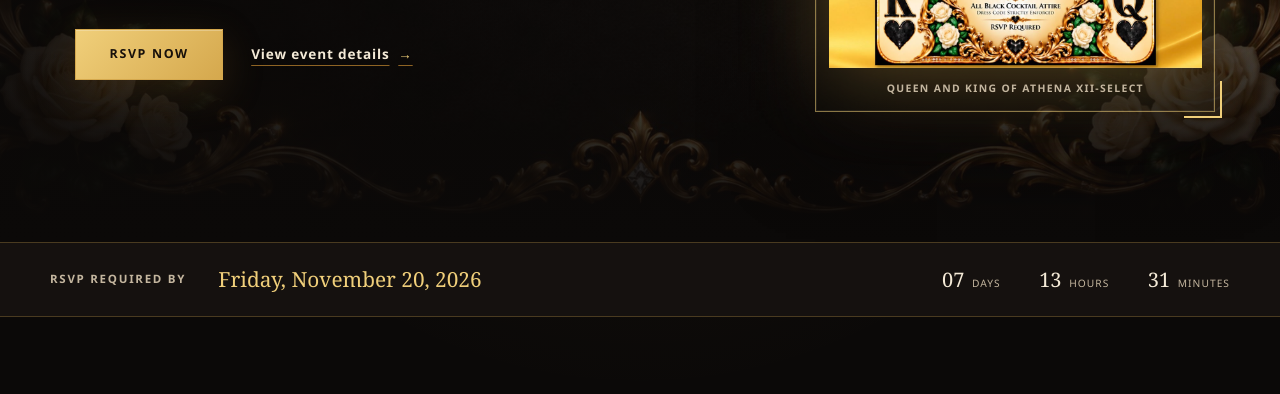
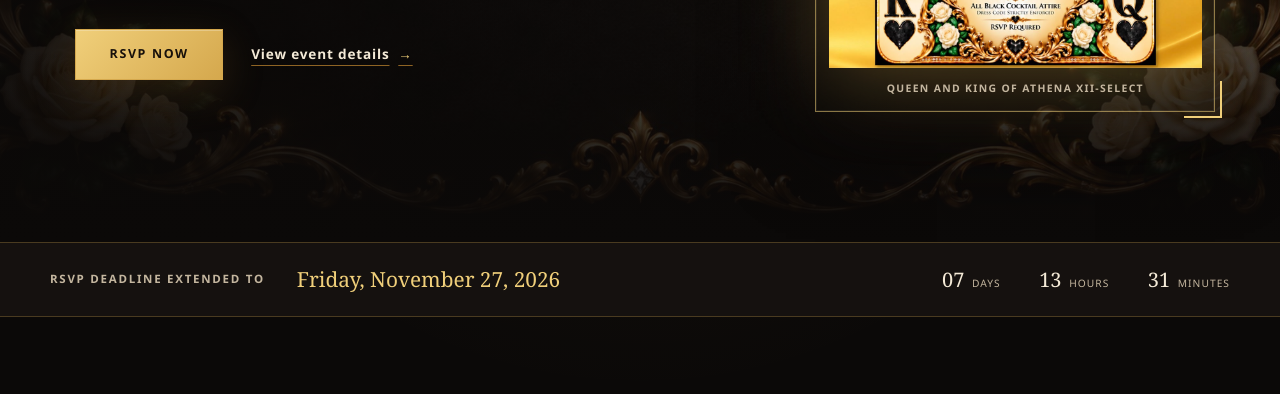
Before and after one commit to stilldarylgray2026-a11y/koaxiiselect2026, a plain HTML site: page index.html in a window 1280 px wide. Shown: the part 558-952 px from the top of the page. Drawn offline with Linux system fonts and the light colour scheme.

Commit message:
Announce extended RSVP deadline of November 27, 2026

```diff
--- a/index.html
+++ b/index.html
@@ -13,7 +13,7 @@
   <link rel="icon" type="image/jpeg" href="assets/royal-soiree-invitation.jpg">
   <link rel="preload" href="assets/royal-soiree-backdrop.jpg" as="image" fetchpriority="high">
   <link rel="stylesheet" href="styles.css?v=2">
-  <script src="script.js?v=2" defer></script>
+  <script src="script.js?v=3" defer></script>
 </head>
 <body>
   <a class="skip-link" href="#main-content">Skip to event details</a>
@@ -59,8 +59,8 @@
 
     <section class="deadline-band" aria-label="RSVP deadline">
       <div class="deadline-inner">
-        <p>RSVP required by</p>
-        <strong>Friday, November 20, 2026</strong>
+        <p>RSVP deadline extended to</p>
+        <strong>Friday, November 27, 2026</strong>
         <div class="countdown" data-countdown aria-label="Time remaining to RSVP">
           <span><b data-days>00</b> days</span>
           <span><b data-hours>00</b> hours</span>
@@ -150,8 +150,8 @@
           <p>This private response is for King Daryl's personal guest list. You may respond for yourself or for yourself and one guest.</p>
           <dl class="rsvp-summary" aria-label="RSVP details">
             <div>
-              <dt>Respond by</dt>
-              <dd>November 20, 2026</dd>
+              <dt>Extended RSVP deadline</dt>
+              <dd>November 27, 2026</dd>
             </div>
             <div>
               <dt>Event</dt>
```
